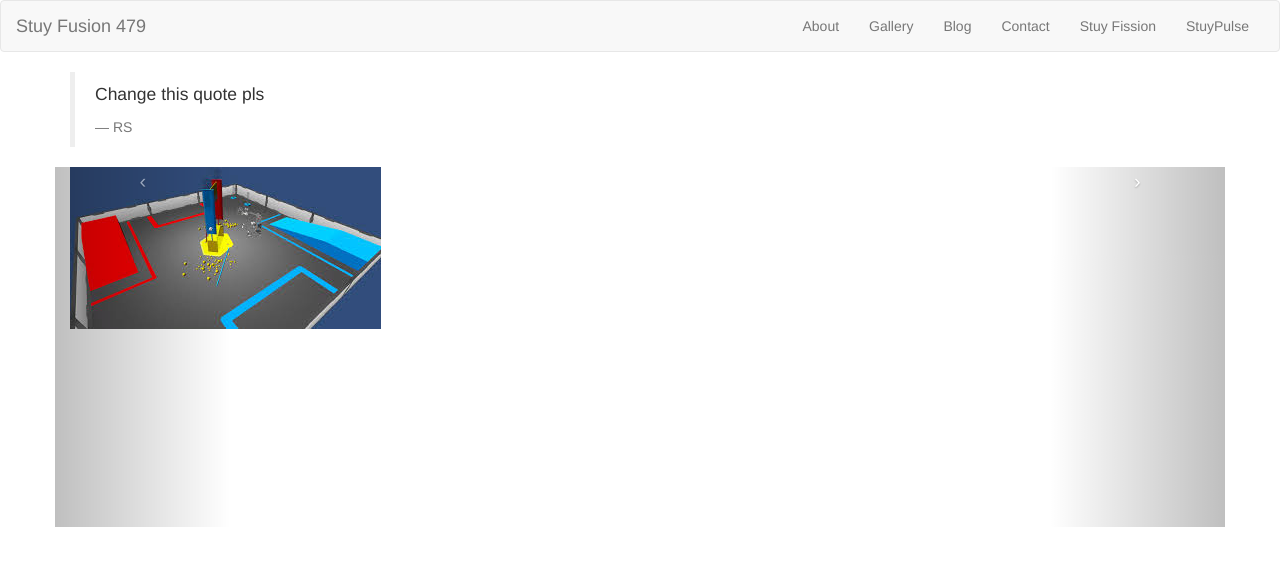
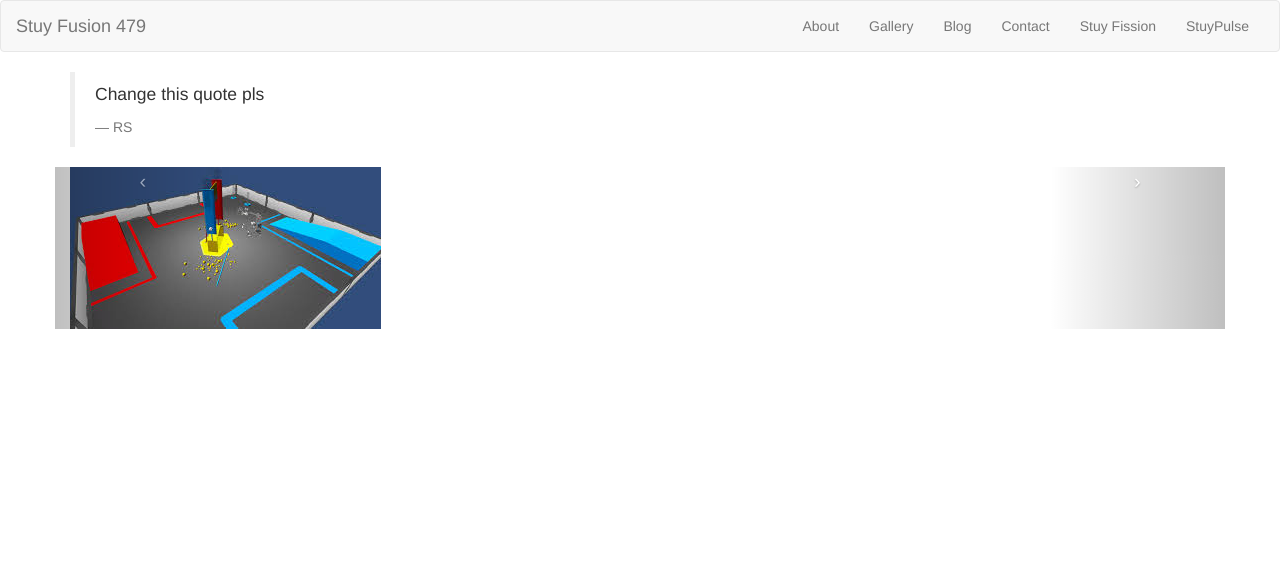
Before and after one commit to stuyfusion/stuyfusion.github.io, a Jekyll site: the page built from index.html, in a window 1280 px wide. Shown: the top 566 px of the page. Built offline with Jekyll 4.4.1, drawn with Linux system fonts in a browser that asks for light colours; nearby versions of some CDN libraries.

Commit message:
Update index.html

```diff
--- a/index.html
+++ b/index.html
@@ -18,7 +18,7 @@ layout: default
     <li data-target="#myCarousel" data-slide-to="2"></li>
   </ol>
   <!-- Items -->
-  <div class="carousel-inner" style="width:640px;height:360px">
+  <div class="carousel-inner" style="width:640px;height:80%">
     <div class="active item"><img src="images/image1.jpg"  alt="" /></div>
     <div class="item"><img  src="images/image2.jpg" alt="" /></div>
     <div class="item"><img  src="images/image3.jpg" alt="" /></div>
```
